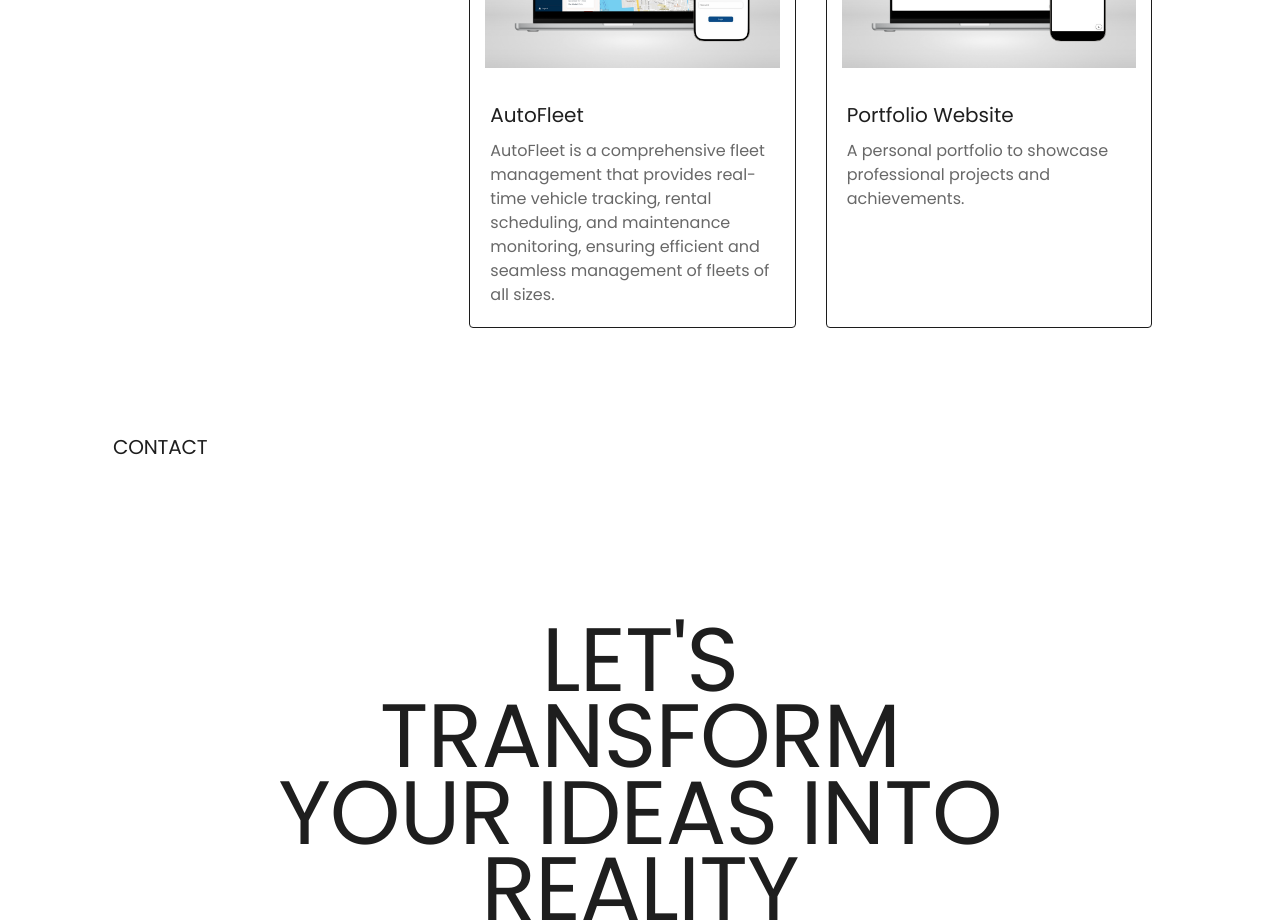
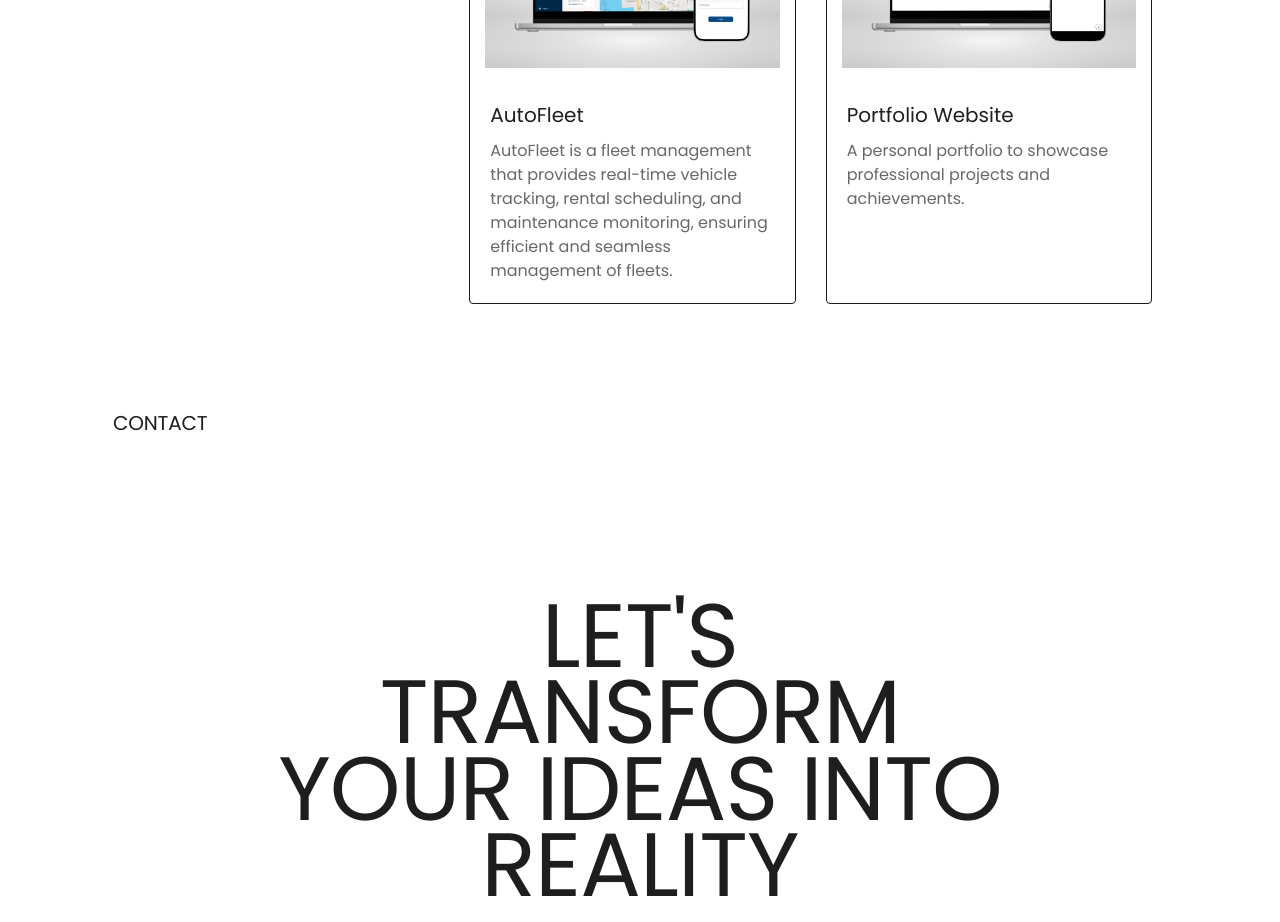
Before and after one commit to ChristySegunto/portfolio-web, a React (Create React App) app: page / in a window 1280 px wide. Shown: the part 3300-4222 px from the top of the page. Built offline with nearby package versions, Linux system fonts and the light colour scheme.

Commit message:
change project description

```diff
--- a/src/components/Projects.js
+++ b/src/components/Projects.js
@@ -29,7 +29,7 @@ function Projects({ theme, id }) {
         {
           title: "AutoFleet",
           description:
-            "AutoFleet is a comprehensive fleet management that provides real-time vehicle tracking, rental scheduling, and maintenance monitoring, ensuring efficient and seamless management of fleets of all sizes.",
+            "AutoFleet is a fleet management that provides real-time vehicle tracking, rental scheduling, and maintenance monitoring, ensuring efficient and seamless management of fleets.",
           image: autofleet,
         },
         {
```
